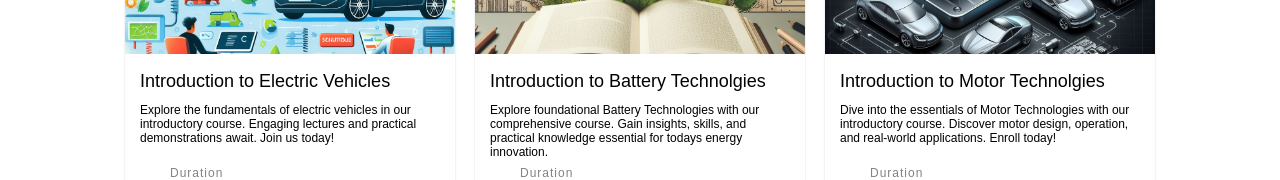
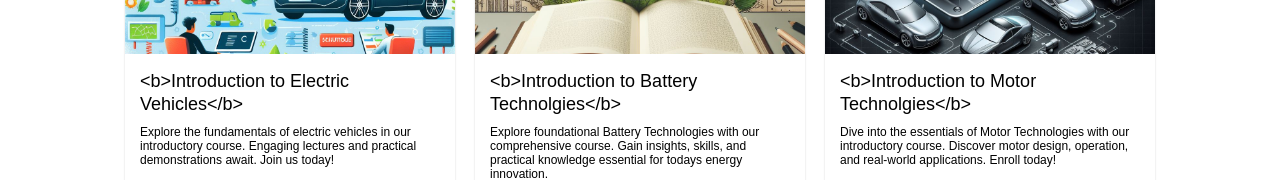
Before and after one commit to iev21/iev-frontend, an Angular app: page /ievlearning in a window 1280 px wide. Shown: the part 294-474 px from the top of the page. Built offline with nearby package versions, Linux system fonts and the light colour scheme.

Commit message:
Update courses.component.ts

```diff
--- a/src/app/courses/courses.component.ts
+++ b/src/app/courses/courses.component.ts
@@ -10,7 +10,7 @@ export class CoursesComponent implements OnInit {
     {
       img: '../../assets/Introduction_to_electric_vehicles.jpeg',
       //img: 'https://static.wixstatic.com/media/fc7570_edede96df98b4bc5b8529d1846dac713~mv2.jpg/v1/fill/w_410,h_243,al_c,q_80,usm_0.66_1.00_0.01,enc_auto/Image-place-holder.jpg',
-      title: 'Introduction to Electric Vehicles ',
+      title: '<b>Introduction to Electric Vehicles</b>',
       description: 'Explore the fundamentals of electric vehicles in our introductory course. Engaging lectures and practical demonstrations await. Join us today!',
       readmore: 'Hi',
       // price: '$100',
@@ -19,7 +19,7 @@ export class CoursesComponent implements OnInit {
     {
       img:'../../assets/Introduction_to_battery_technologies.jpeg',
       //img: 'https://static.wixstatic.com/media/fc7570_ac1f7e7e38a44bd2ab92fb30b5fa38d7~mv2.jpg/v1/fill/w_410,h_243,al_c,q_80,usm_0.66_1.00_0.01,enc_auto/Image-place-holder.jpg',
-      title: 'Introduction to Battery Technolgies',
+      title: '<b>Introduction to Battery Technolgies</b>',
       description: 'Explore foundational Battery Technologies with our comprehensive course. Gain insights, skills, and practical knowledge essential for todays energy innovation.',
       readmore: 'Hi',
       //price: '$100',
@@ -28,7 +28,7 @@ export class CoursesComponent implements OnInit {
     {
       img:'../../assets/Introduction_to_motor_technologies.jpeg',
       //img: 'https://static.wixstatic.com/media/fc7570_2ed737b9f562470691056c62ffb8e47a~mv2.jpg/v1/fill/w_410,h_243,al_c,q_80,usm_0.66_1.00_0.01,enc_auto/Image-place-holder.jpg',
-      title: 'Introduction to Motor Technolgies',
+      title: '<b>Introduction to Motor Technolgies</b>',
       description: 'Dive into the essentials of Motor Technologies with our introductory course. Discover motor design, operation, and real-world applications. Enroll today!',
       readmore: 'Hi',
       // price: '$100',
```
